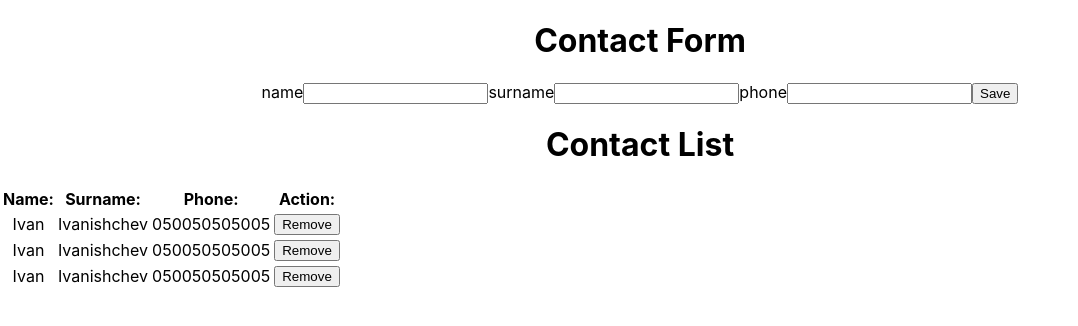
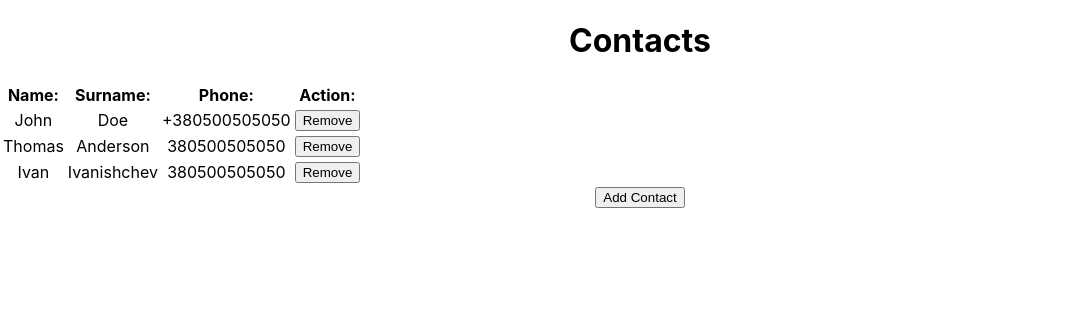
Before and after one commit to Ivanischev/react-contact-list, a React (Create React App) app: page / in a window 1280 px wide. Shown: the top 326 px of the page, without its empty margins (0-1078 px from the left). Built offline with nearby package versions, Linux system fonts and the light colour scheme.

Commit message:
added: function for form showing/hiding

```diff
--- a/src/components/ContactForm.js
+++ b/src/components/ContactForm.js
@@ -4,26 +4,36 @@ class ContactForm extends Component {
   render() {
     return (
       <>
-        <h1>Contact Form</h1>
+        <h1>Add a new contact</h1>
         <form onSubmit={this.props.handleSubmit}>
-          <label>
-            name
-            <input name="contactName" type="text" value={this.props.name} onChange={this.props.handleInputChange} />
-          </label>
-          <label>
-            surname
+          <input
+            name="contactName"
+            type="text"
+            value={this.props.name}
+            onChange={this.props.handleInputChange}
+            placeholder="Name"
+            required
+          />
           <input
             name="contactSurname"
             type="text"
             value={this.props.surname}
             onChange={this.props.handleInputChange}
+            placeholder="Surname"
+            required
           />
-          </label>
-          <label>
-            phone
-            <input name="contactPhone" type="text" value={this.props.phone} onChange={this.props.handleInputChange} />
-          </label>
+          <input
+            name="contactPhone"
+            type="text"
+            value={this.props.phone}
+            onChange={this.props.handleInputChange}
+            placeholder="Phone number"
+            required
+          />
           <button type="submit">Save</button>
+          <button type="button" onClick={() => this.props.cancelHandler()}>
+            Cancel
+          </button>
         </form>
       </>
     )
--- a/src/components/ContactList.js
+++ b/src/components/ContactList.js
@@ -7,10 +7,11 @@ class ContactList extends Component {
     super(props)
     this.state = {
       contacts: [
-        { id: 1, name: 'Ivan', surname: 'Ivanishchev', phone: '050050505005' },
-        { id: 2, name: 'Ivan', surname: 'Ivanishchev', phone: '050050505005' },
-        { id: 3, name: 'Ivan', surname: 'Ivanishchev', phone: '050050505005' },
+        { id: 1, name: 'John', surname: 'Doe', phone: '+380500505050' },
+        { id: 2, name: 'Thomas', surname: 'Anderson', phone: '380500505050' },
+        { id: 3, name: 'Ivan', surname: 'Ivanishchev', phone: '380500505050' },
       ],
+      show: false,
     }
 
     this.handleInputChange = this.handleInputChange.bind(this)
@@ -35,6 +36,7 @@ class ContactList extends Component {
     }
     this.setState({
       contacts: [...this.state.contacts, newContact],
+      show: false,
     })
     event.target.reset()
   }
@@ -46,11 +48,30 @@ class ContactList extends Component {
     })
   }
 
+  showForm = () => {
+    this.setState({
+      show: true,
+    })
+  }
+
+  cancelHandler = () => {
+    this.setState({
+      show: false,
+    })
+  }
+
   render() {
     return (
       <>
-        <ContactForm handleInputChange={this.handleInputChange} handleSubmit={this.handleSubmit} />
-        <ContactTable contacts={this.state.contacts} removeHandler={this.removeHandler} />
+        {this.state.show ? (
+          <ContactForm
+            handleInputChange={this.handleInputChange}
+            handleSubmit={this.handleSubmit}
+            cancelHandler={this.cancelHandler}
+          />
+        ) : (
+          <ContactTable contacts={this.state.contacts} removeHandler={this.removeHandler} showForm={this.showForm} />
+        )}
       </>
     )
   }
--- a/src/components/ContactTable.js
+++ b/src/components/ContactTable.js
@@ -5,7 +5,7 @@ class ContactTable extends Component {
   render() {
     return (
       <>
-        <h1>Contact List</h1>
+        <h1>Contacts</h1>
         <table>
           <thead>
             <tr>
@@ -21,7 +21,7 @@ class ContactTable extends Component {
             })}
           </tbody>
         </table>
-        {/* <button onClick={() => {}}>Add Contact</button> */}
+        <button onClick={() => this.props.showForm()}>Add Contact</button>
       </>
     )
   }
```
Lines whose indentation alone changed are shown as unchanged.
